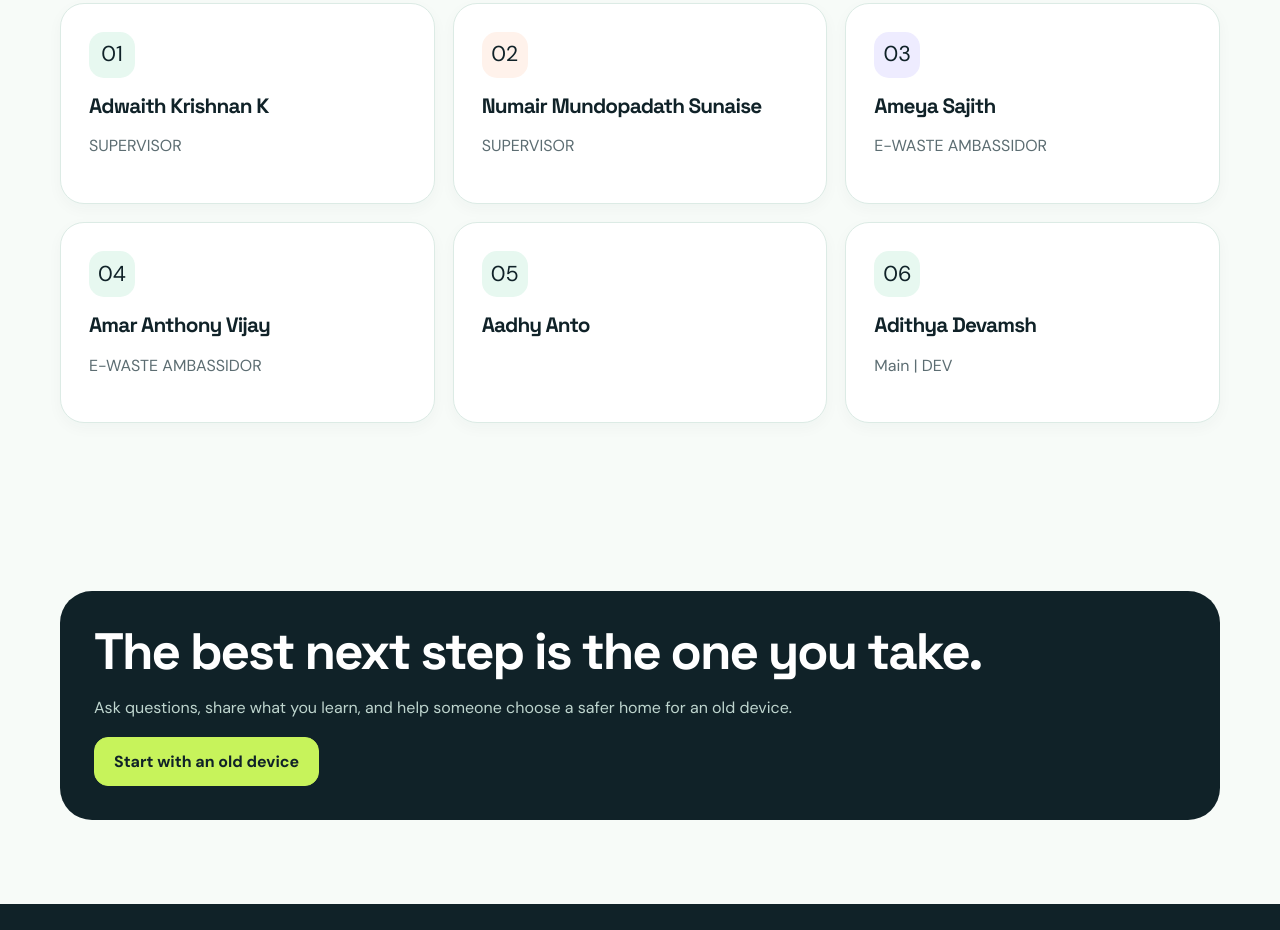
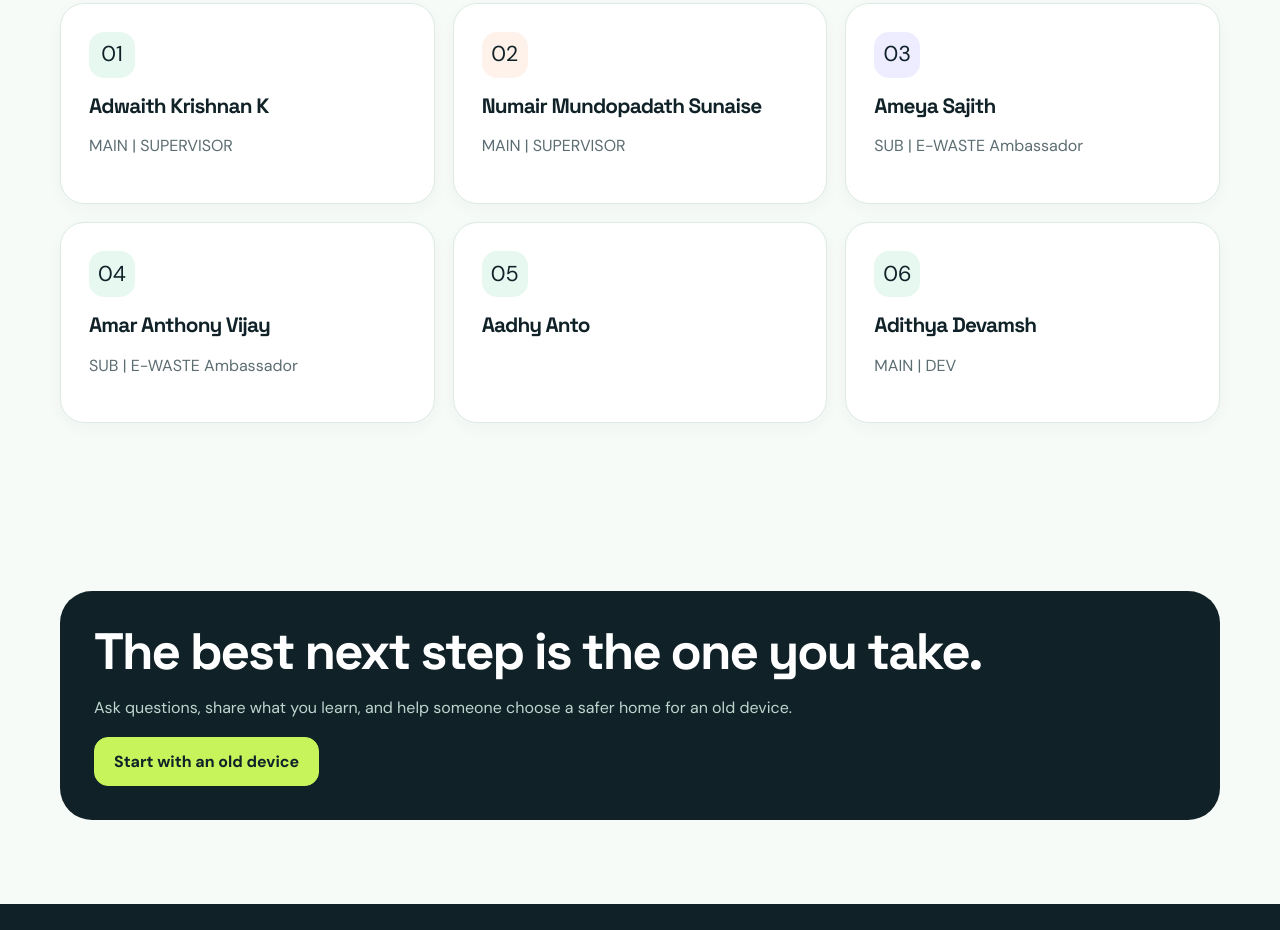
Before and after one commit to kdkcreate/NOVARA, a website: page team.html in a window 1280 px wide. Shown: the part 1015-1945 px from the top of the page. Drawn offline with Linux system fonts and the light colour scheme.

Commit message:
Update team.html

```diff
--- a/team.html
+++ b/team.html
@@ -60,22 +60,22 @@
         <article class="card">
           <div class="icon">01</div>
           <h3>Adwaith Krishnan K</h3>
-          <p>SUPERVISOR</p>
+          <p>MAIN | SUPERVISOR</p>
         </article>
         <article class="card">
           <div class="icon">02</div>
           <h3>Numair Mundopadath Sunaise</h3>
-          <p>SUPERVISOR</p>
+          <p>MAIN | SUPERVISOR</p>
         </article>
         <article class="card">
           <div class="icon">03</div>
           <h3>Ameya Sajith</h3>
-          <p>E-WASTE AMBASSIDOR</p>
+          <p>SUB | E-WASTE Ambassador</p>
         </article>
 				<article class="card">
           <div class="icon">04</div>
           <h3>Amar Anthony Vijay</h3>
-          <p>E-WASTE AMBASSIDOR</p>
+          <p>SUB | E-WASTE Ambassador</p>
         </article>
 				<article class="card">
           <div class="icon">05</div>
@@ -85,8 +85,7 @@
 		      <article class="card">
           <div class="icon">06</div>
           <h3>Adithya Devamsh</h3>
-          <p>Main | DEV</p>
-		  <p></p>
+          <p>MAIN | DEV</p>
         </article>
       </div>
     </section>
```
